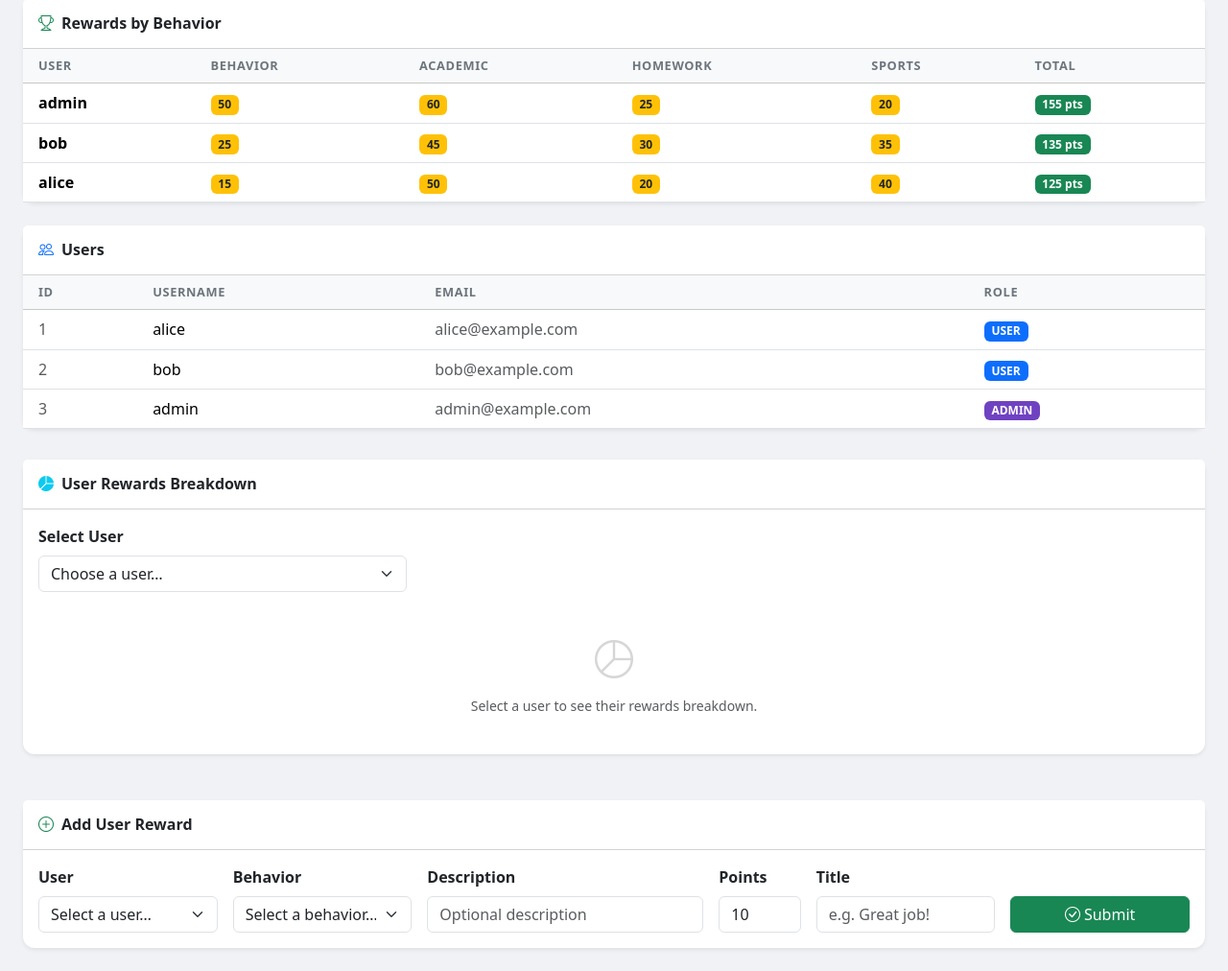
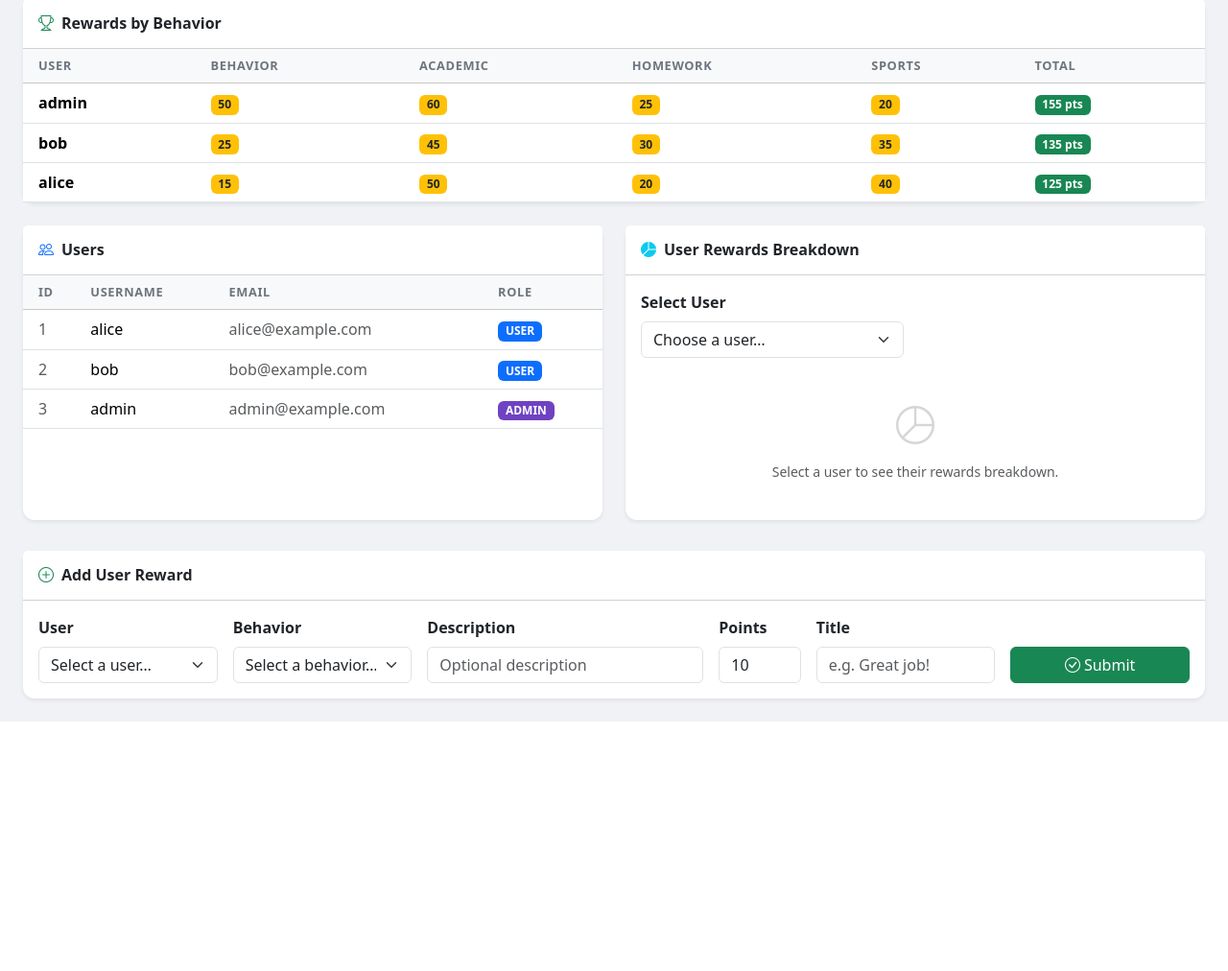
Before and after one commit to jossj/SpringTest, a Spring Boot app: page /dashboard in a window 1280 px wide. Shown: the part 360-1372 px from the top of the page at 96% size. After the commit the page ends 1112 px from the top, so only its background shows below. Run offline with Spring Boot 4, Linux system fonts and the light colour scheme; a user stored in the database is signed in; data comes from the database, SQL or seed files in the repository; some of the project's set-up classes (security, data sources, template engines, error pages and the like) are left out, and stand-ins take their place.

Commit message:
Place Users table and Rewards Breakdown side by side at 50% width
Moves the pie chart card into the same row as the Users table,
changing both to col-md-6 with h-100 so the cards match height.

https://claude.ai/code/session_01KmnFiNLkqvsqb3UVt5QjZQ

```diff
--- a/src/main/resources/templates/dashboard.html
+++ b/src/main/resources/templates/dashboard.html
@@ -142,8 +142,8 @@
         </div>
 
         <!-- Users table -->
-        <div class="col-12">
-            <div class="card shadow-sm">
+        <div class="col-md-6">
+            <div class="card shadow-sm h-100">
                 <div class="card-header bg-white py-3">
                     <h6 class="mb-0 fw-semibold"><i class="bi bi-people me-2 text-primary"></i>Users</h6>
                 </div>
@@ -176,18 +176,15 @@
             </div>
         </div>
 
-    </div>
-
-    <!-- User Rewards Breakdown -->
-    <div class="row g-4 mt-2 mb-4">
-        <div class="col-12">
-            <div class="card shadow-sm">
+        <!-- User Rewards Breakdown -->
+        <div class="col-md-6">
+            <div class="card shadow-sm h-100">
                 <div class="card-header bg-white py-3">
                     <h6 class="mb-0 fw-semibold"><i class="bi bi-pie-chart-fill me-2 text-info"></i>User Rewards Breakdown</h6>
                 </div>
                 <div class="card-body">
                     <div class="row mb-3">
-                        <div class="col-md-4">
+                        <div class="col-md-6">
                             <label for="chartUserSelect" class="form-label fw-semibold">Select User</label>
                             <select id="chartUserSelect" class="form-select">
                                 <option value="" disabled selected>Choose a user…</option>
@@ -200,13 +197,14 @@
                             <i class="bi bi-pie-chart fs-1 opacity-25"></i>
                             <div class="mt-2 small">Select a user to see their rewards breakdown.</div>
                         </div>
-                        <div id="chartWrapper" class="col-md-5 col-sm-8 d-none">
+                        <div id="chartWrapper" class="col-10 d-none">
                             <canvas id="rewardPieChart"></canvas>
                         </div>
                     </div>
                 </div>
             </div>
         </div>
+
     </div>
 
     <!-- Add User Rewards -->
```
